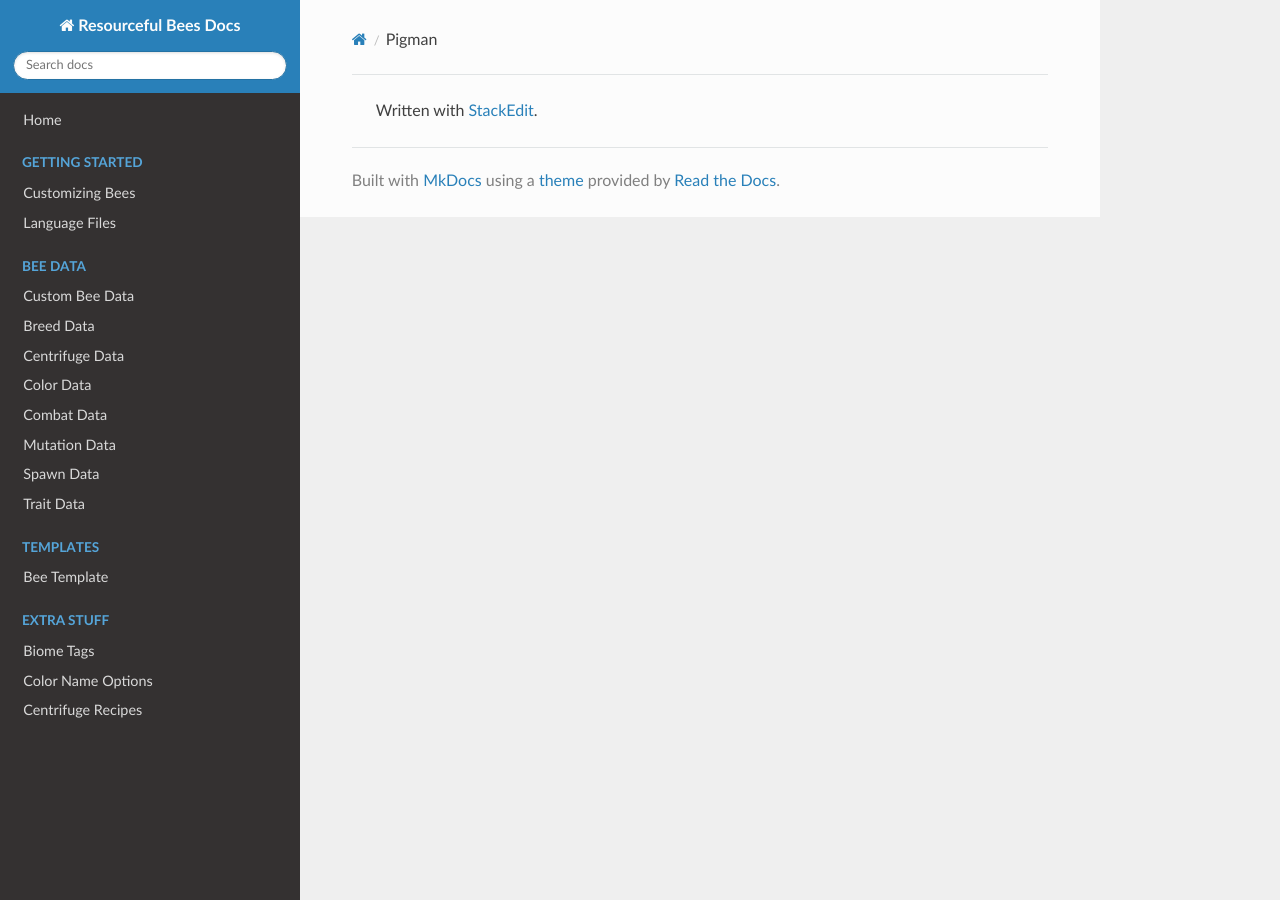
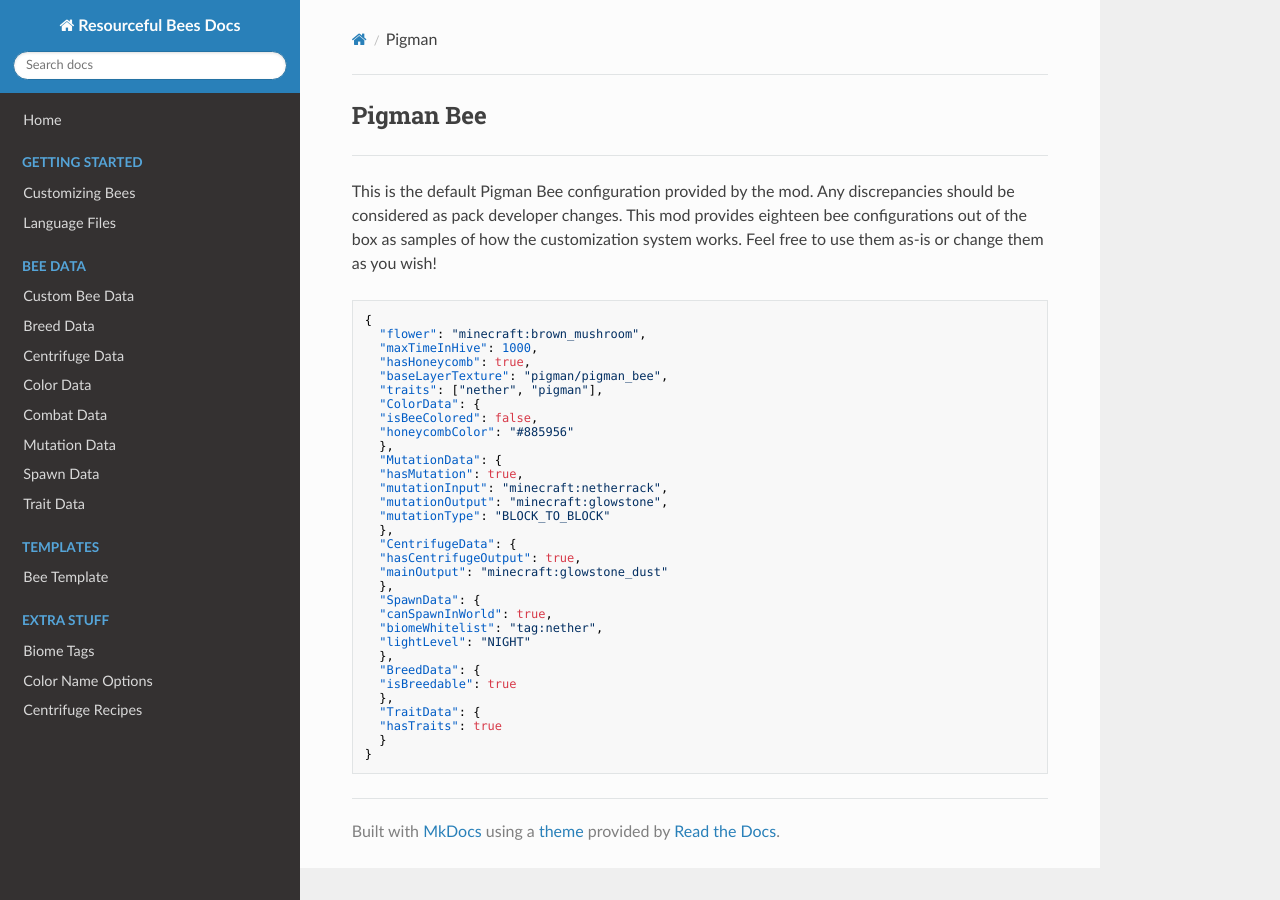
Before and after one commit to Team-Resourceful/ResourcefulBeesDocs, an MkDocs documentation site: the page built from docs/default_bees/pigman.md, in a window 1280 px wide. Built offline with MkDocs 1.6.1, drawn with Linux system fonts in a browser that asks for light colours; nearby versions of some CDN libraries.

Commit message:
docs/default_bees/pigman.md updated from https://stackedit.io/

````diff
--- a/docs/default_bees/pigman.md
+++ b/docs/default_bees/pigman.md
@@ -1,7 +1,44 @@
+##  **Pigman Bee**
+
+***
+
+This is the default Pigman Bee configuration provided by the mod. Any discrepancies should be considered as pack developer changes. This mod provides eighteen bee configurations out of the box as samples of how the customization system works. Feel free to use them as-is or change them as you wish!
 
 
-
-> Written with [StackEdit](https://stackedit.io/).
+```json
+{
+  "flower": "minecraft:brown_mushroom",
+  "maxTimeInHive": 1000,
+  "hasHoneycomb": true,
+  "baseLayerTexture": "pigman/pigman_bee",
+  "traits": ["nether", "pigman"],
+  "ColorData": {
+  "isBeeColored": false,
+  "honeycombColor": "#885956"
+  },
+  "MutationData": {
+  "hasMutation": true,
+  "mutationInput": "minecraft:netherrack",
+  "mutationOutput": "minecraft:glowstone",
+  "mutationType": "BLOCK_TO_BLOCK"
+  },
+  "CentrifugeData": {
+  "hasCentrifugeOutput": true,
+  "mainOutput": "minecraft:glowstone_dust"
+  },
+  "SpawnData": {
+  "canSpawnInWorld": true,
+  "biomeWhitelist": "tag:nether",
+  "lightLevel": "NIGHT"
+  },
+  "BreedData": {
+  "isBreedable": true
+  },
+  "TraitData": {
+  "hasTraits": true
+  }
+}
+```
 <!--stackedit_data:
-eyJoaXN0b3J5IjpbNzMwOTk4MTE2XX0=
+eyJoaXN0b3J5IjpbLTIwMDQ3OTk4MTRdfQ==
 -->
````
